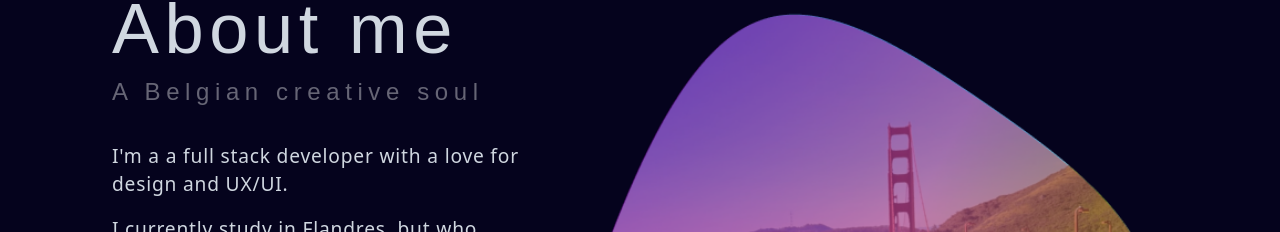
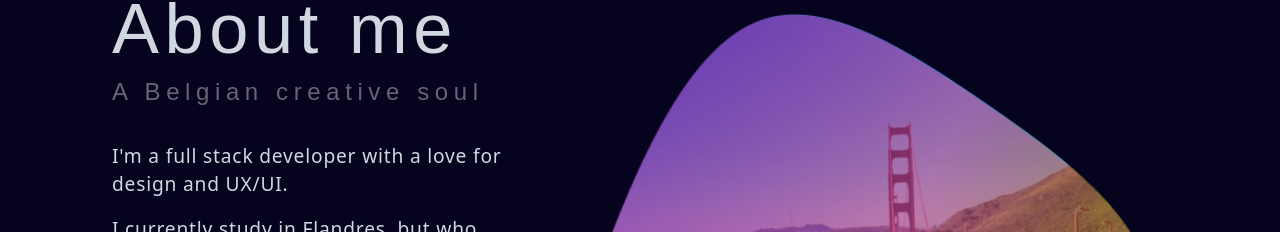
Before and after one commit to sarabluekens/FE-Eindopdracht2, a Next.js app: page / in a window 1280 px wide. Shown: the part 952-1184 px from the top of the page. Built offline with nearby package versions, Linux system fonts and the light colour scheme; a web font is replaced by a local one.

Commit message:
hotfix: typo

```diff
--- a/pages/index.tsx
+++ b/pages/index.tsx
@@ -23,7 +23,7 @@ const Home = ({ data }: { data: any }) => {
               </p>
 
               <p className=" font-sans mb-4 tracking-mono md:text-normal ">
-                I'm a<span className="font-thin"> a full stack developer </span>
+                I'm a<span className="font-thin"> full stack developer </span>
                 with a love for design and UX/UI.
               </p>
               <p className="font-sans mb-4 tracking-mono md:text-normal ">
```
